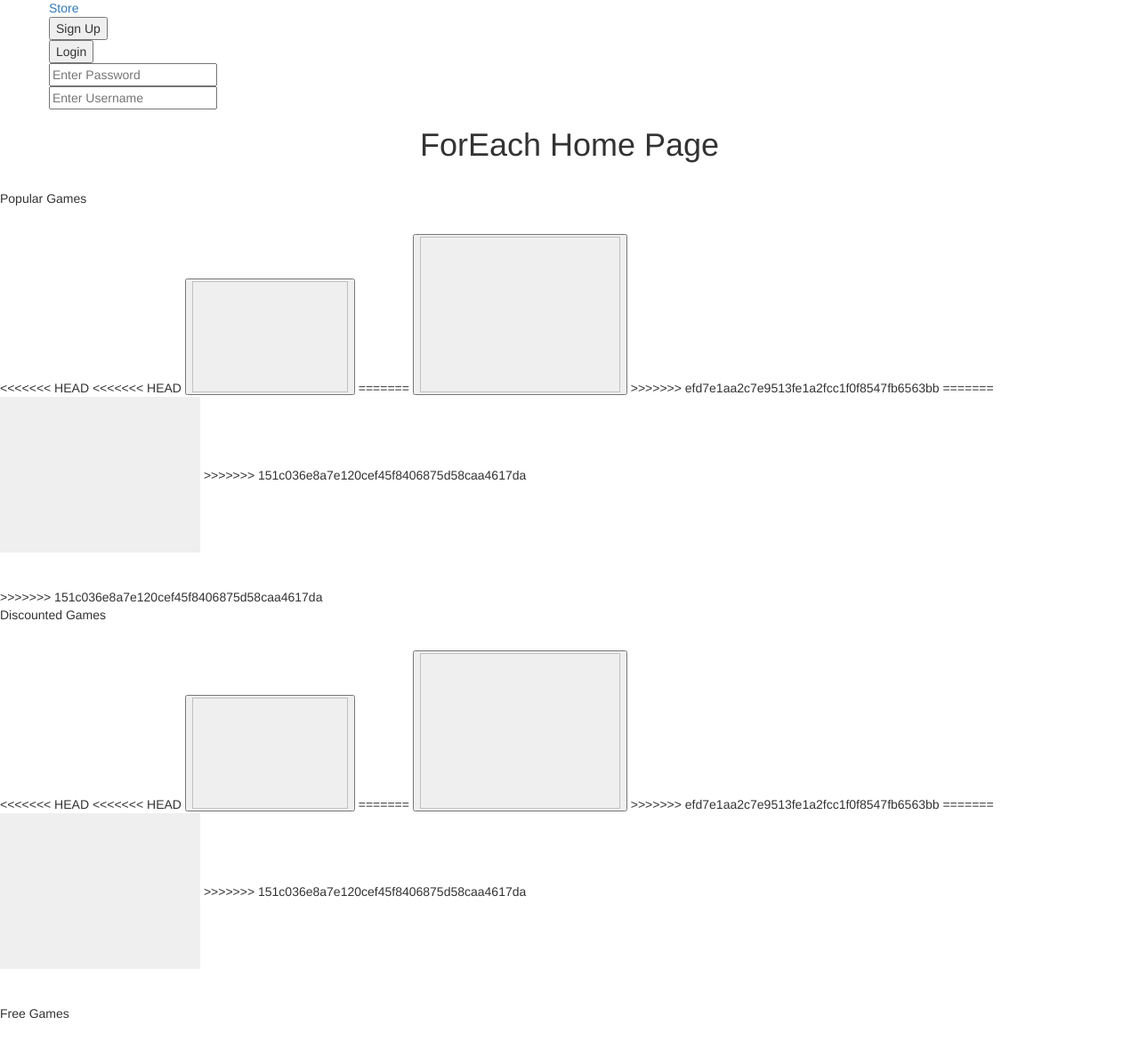
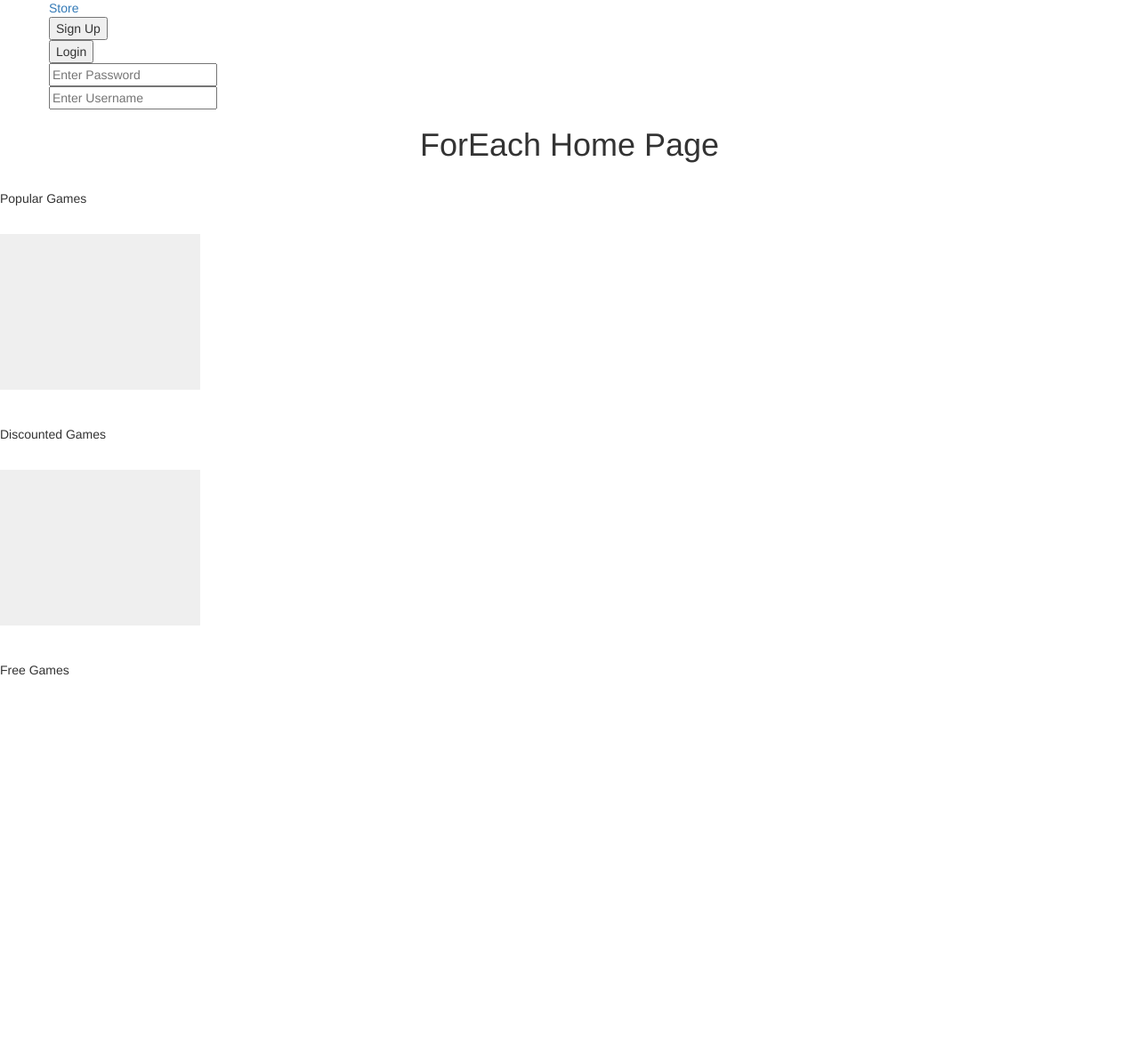
Before and after one commit to JMiller139/ForEachStore, a PHP site: page /Home.php in a window 1280 px wide. Shown: the part 321-1500 px from the top of the page at 89% size. After the commit the page ends 1080 px from the top, so only its background shows below. Run offline with PHP 8.4, Linux system fonts and the light colour scheme; tables that the repository leaves empty or names only in its code hold one stand-in row (values such as "Sample post"); data that the repository does not hold is empty; some libraries are stand-ins or nearby versions.

Commit message:
Fixed Merge Issues

```diff
--- a/WebPages/CSS/Home.css
+++ b/WebPages/CSS/Home.css
@@ -22,7 +22,7 @@ body {
 .scrollmenu {
     overflow: auto;
     white-space: nowrap;
-    width: 80%;
+    width: 100%;
 }
 
 /* div.scrollmenu a {
--- a/WebPages/PHP/Home.php
+++ b/WebPages/PHP/Home.php
@@ -443,28 +443,18 @@
       $result = mysqli_query($connect, $query);
       while($row = mysqli_fetch_array($result)){
        ?>
-<<<<<<< HEAD
-<<<<<<< HEAD
-      <button name='view' class='view_data' id='<?php echo $row['Game_ID']?>'><input type='image' src='<?php echo $row['Icon']?>' alt='<?php echo $row['Title']?>' height='125' width='175'></button>
-=======
-      <button name='view' class='view_data' id='<?php echo $row['Game_ID']?>'><input type='image' src='<?php echo $row['Icon']?>' alt='<?php echo $row['Title']?>' height='175' width='225'></button>
->>>>>>> efd7e1aa2c7e9513fe1a2fcc1f0f8547fb6563bb
-=======
       <input type="button" class='view_data' id='<?php echo $row['Game_ID']?>' style="background-image: url('<?php echo $row['Icon']?>'); border:none; background-repeat:no-repeat;background-size:100% 100%;height:175; width:225">
->>>>>>> 151c036e8a7e120cef45f8406875d58caa4617da
     <?php
       }
     ?>
   </div><br><br>
   <!-- <p class='cat-label fe-blue fe-bold'>New Games</p><br>
   <div class="scrollmenu">
-<<<<<<< HEAD
 
   </div><br><br>
-=======
+
 
   </div><br><br> -->
->>>>>>> 151c036e8a7e120cef45f8406875d58caa4617da
   <p class='cat-label fe-blue fe-bold'>Discounted Games</p><br>
   <div class="scrollmenu">
   <?php
@@ -472,15 +462,9 @@
       $result = mysqli_query($connect, $query);
       while($row = mysqli_fetch_array($result)){
        ?>
-<<<<<<< HEAD
-<<<<<<< HEAD
-      <button name='view' class='view_data' id='<?php echo $row['Game_ID']?>'><input type='image' src='<?php echo $row['Icon']?>' alt='<?php echo $row['Title']?>' height='125' width='175'></button>
-=======
-      <button name='view' class='view_data' id='<?php echo $row['Game_ID']?>'><input type='image' src='<?php echo $row['Icon']?>' alt='<?php echo $row['Title']?>' height='175' width='225'></button>
->>>>>>> efd7e1aa2c7e9513fe1a2fcc1f0f8547fb6563bb
-=======
+
       <input type="button" class='view_data' id='<?php echo $row['Game_ID']?>' style="background-image: url('<?php echo $row['Icon']?>'); border:none; background-repeat:no-repeat;background-size:100% 100%;height:175; width:225">
->>>>>>> 151c036e8a7e120cef45f8406875d58caa4617da
+
     <?php
       }
     ?>
@@ -492,15 +476,7 @@
       $result = mysqli_query($connect, $query);
       while($row = mysqli_fetch_array($result)){
        ?>
-<<<<<<< HEAD
-<<<<<<< HEAD
-      <button name='view' class='view_data' id='<?php echo $row['Game_ID']?>'><input type='image' src='<?php echo $row['Icon']?>' alt='<?php echo $row['Title']?>' height='125' width='175'></button>
-=======
-      <button name='view' class='view_data' id='<?php echo $row['Game_ID']?>'><input type='image' src='<?php echo $row['Icon']?>' alt='<?php echo $row['Title']?>' height='175' width='225'></button>
->>>>>>> efd7e1aa2c7e9513fe1a2fcc1f0f8547fb6563bb
-=======
        <input type="button" class='view_data' id='<?php echo $row['Game_ID']?>' style="background-image: url('<?php echo $row['Icon']?>'); border:none; background-repeat:no-repeat;background-size:100% 100%;height:175; width:225">
->>>>>>> 151c036e8a7e120cef45f8406875d58caa4617da
     <?php
       }
     ?>
```
